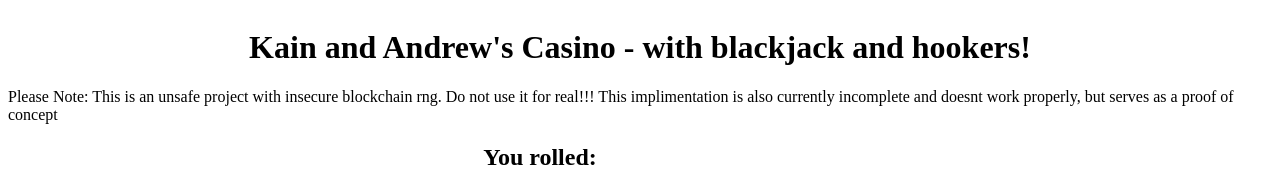
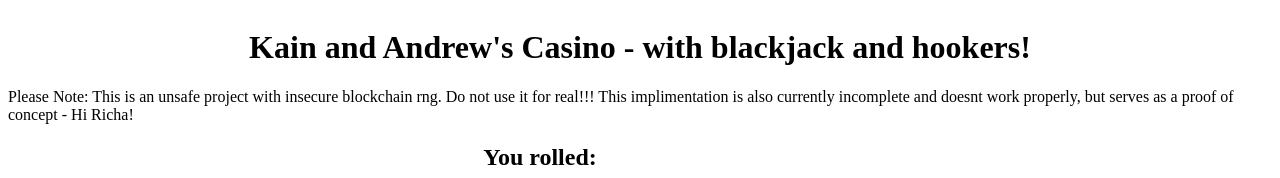
Before and after one commit to guilo360/frontend-v2, a website: page index.html in a window 1280 px wide. Shown: the top 178 px of the page. Drawn offline with Linux system fonts and the light colour scheme.

Commit message:
hi richa

```diff
--- a/index.html
+++ b/index.html
@@ -12,7 +12,7 @@
     <h1>Kain and Andrew's Casino - with blackjack and hookers!</h1>
 </div>
 <div style="display:flex;justify-content:center;align-items: center;">
-  <b1>Please Note: This is an unsafe project with insecure blockchain rng. Do not use it for real!!! This implimentation is also currently incomplete and doesnt work properly, but serves as a proof of concept</b1>
+  <b1>Please Note: This is an unsafe project with insecure blockchain rng. Do not use it for real!!! This implimentation is also currently incomplete and doesnt work properly, but serves as a proof of concept - Hi Richa!</b1>
 </div>
     <div style="display:flex;justify-content:center;align-items: center;">
         <h2>You rolled: </h2>
```
